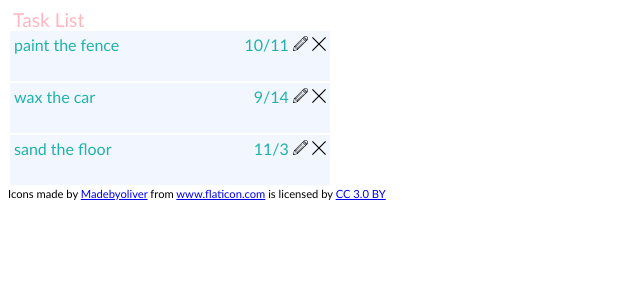
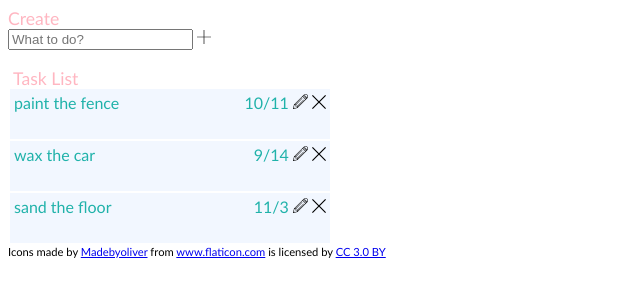
Before and after one commit to tonytrivi/ToDoList, a React app: page / in a window 1280 px wide. Shown: the whole page, without its empty margins (0-640 px from the left). Built offline with nearby package versions, Linux system fonts and the light colour scheme.

Commit message:
added new task logic

```diff
--- a/components/app.js
+++ b/components/app.js
@@ -1,5 +1,6 @@
 import React from 'react';
 import TaskList from './tasklist.js';
+import CreateTask from './createtask.js';
 
 var d = new Date();
 const tasks = [
@@ -38,9 +39,29 @@ export default class App extends React.Component {
     render() {
         return (
             <div>
-                <TaskList tasks={this.state.tasks}/>
+                <CreateTask createTask={this.createTask.bind(this)} />
+                <TaskList
+                    tasks={this.state.tasks} />
                 <div className="icon-credit">Icons made by <a href="http://www.flaticon.com/authors/madebyoliver" title="Madebyoliver">Madebyoliver</a> from <a href="http://www.flaticon.com" title="Flaticon">www.flaticon.com</a> is licensed by <a href="http://creativecommons.org/licenses/by/3.0/" title="Creative Commons BY 3.0" target="_blank">CC 3.0 BY</a></div>
             </div>
         );
     }
+
+    createTask(desc) {
+        var theDate = new Date();
+        var m = theDate.getMonth();
+        theDate.setMonth(m+1);
+
+        var newTask = {
+            ID: 4,
+            description: desc,
+            timeCreated: theDate,
+            isCompleted: false,
+            isExpired: false
+        };
+
+        this.state.tasks.push(newTask);
+        this.setState({ tasks: this.state.tasks });
+
+    }
 }
--- /dev/null
+++ b/components/createtask.js
@@ -0,0 +1,28 @@
+import React from 'react';
+
+export default class CreateTask extends React.Component {
+    render() {
+        return (
+            <div>
+                <span className="header-text">Create</span>
+                <form onSubmit={this.handleCreate.bind(this)}>
+                    <input type="text" placeholder="What to do?" ref="createInput" />
+                    <span> </span>
+                    <button>
+                        <img src="../resources/images/add.svg"
+                        className="add-img"
+                        alt="add"
+                        height="14"
+                        width="14" />
+                    </button>
+                </form>
+                <br></br>
+            </div>
+        );
+    }
+
+    handleCreate(event) {
+        event.preventDefault();
+        this.props.createTask(this.refs.createInput.value);
+    }
+}
--- a/components/tasklist.js
+++ b/components/tasklist.js
@@ -4,7 +4,7 @@ import TaskListItem from './tasklistitem.js';
 export default class TaskList extends React.Component {
     renderItems () {
         var taskList = this.props.tasks.map(function(task, index){
-                        return <TaskListItem key={index} desc={task.description} time={task.timeCreated}  />;
+                        return <TaskListItem key={index} desc={task.description} monthCreated={task.timeCreated.getMonth()} dateCreated={task.timeCreated.getDate()}   />;
                       })
 
         return <div>{ taskList }</div>
--- a/components/tasklistitem.js
+++ b/components/tasklistitem.js
@@ -12,7 +12,7 @@ export default class TaskListItem extends React.Component {
     renderActionsSection() {
         if (this.state.isEditing) {
             return (
-                <span className="task-item-desc right">{this.props.time.getMonth()}/{this.props.time.getDate()}
+                <span className="task-item-desc right">{this.props.monthCreated}/{this.props.dateCreated}
                         <span> </span>
                         <img src="../resources/images/edit_gn.svg"
                             className="edit-img"
@@ -31,7 +31,7 @@ export default class TaskListItem extends React.Component {
         }
 
         return (
-            <span className="task-item-desc right">{this.props.time.getMonth()}/{this.props.time.getDate()}
+            <span className="task-item-desc right">{this.props.monthCreated}/{this.props.dateCreated}
                         <span> </span>
                         <img src="../resources/images/edit.svg"
                             className="edit-img"
--- a/styles.css
+++ b/styles.css
@@ -5,7 +5,7 @@
 
 .header-text {
     font-family: 'Gill Sans', 'Gill Sans MT', Calibri, 'Trebuchet MS', sans-serif;
-    font-size: 1.2em;
+    font-size: 1.1em;
     color: lightpink;
 }
 
@@ -51,3 +51,13 @@
 .delete-img {
     cursor: pointer; cursor: hand;
 }
+
+.add-img {
+    cursor: pointer; cursor: hand;
+}
+
+button {
+    padding: 0;
+    border: none;
+    background: none;
+}
```
Also changed, not shown: resources/images/add.svg (added), 1 other file.
